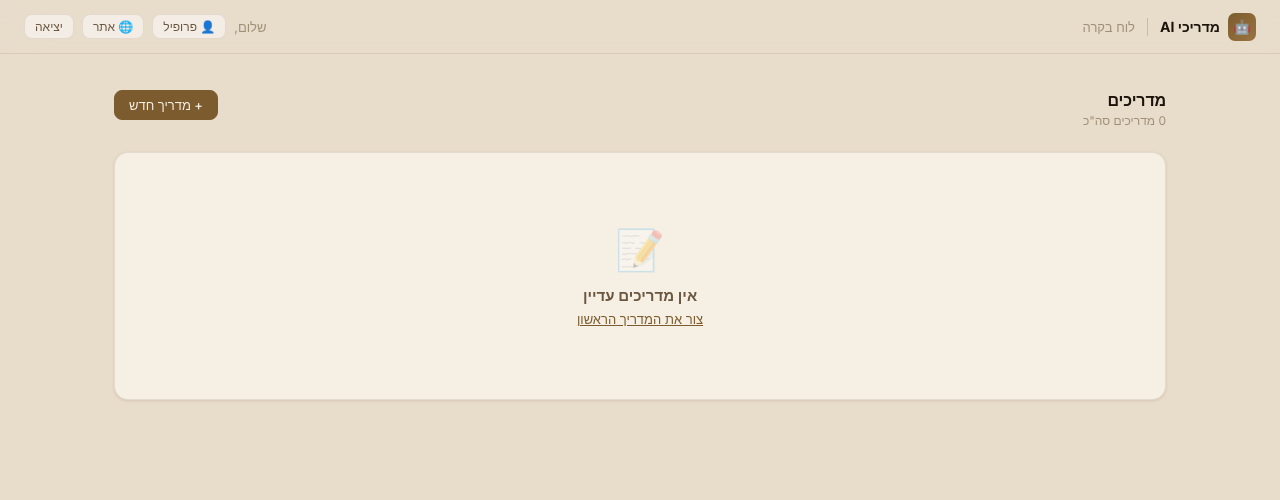
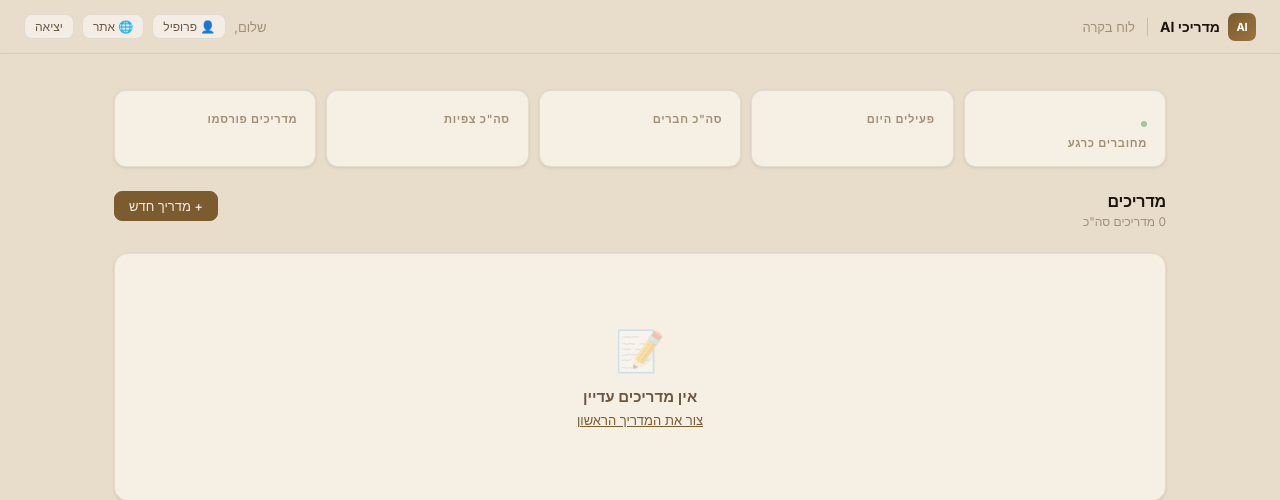
Before and after one commit to shlomi2005/ai-guides, a FastAPI app: template templates/admin/dashboard.html in a window 1280 px wide. Shown: the top 500 px of the page. Run offline with FastAPI, Linux system fonts and the light colour scheme; the template is opened without the code that fills it, so the values that code supplies are empty; parts of the project's set-up code (start-up, migrations or seed data) failed here and were passed over.

Commit message:
UX: stats dashboard, logo, TOC fix, bookmarks
- Logo: replace robot emoji with clean "AI" text in all 9 templates
- TOC: remove loading placeholder; hide entire TOC card when guide has no headings
- Bookmarks: store title+url in localStorage (v2 key), show saved list on homepage
- Stats: admin dashboard now shows live stats — online now (last 10 min), active today, total members, total views, total guides
- Track last_seen per Google user on each page visit

Co-Authored-By: Claude Sonnet 4.6 <noreply@anthropic.com>

```diff
--- a/app.py
+++ b/app.py
@@ -144,6 +144,7 @@ def _migrate():
             "ALTER TABLE guides ADD COLUMN view_count INTEGER DEFAULT 0",
             "ALTER TABLE admins ADD COLUMN avatar TEXT DEFAULT ''",
             "ALTER TABLE guides ADD COLUMN category TEXT DEFAULT ''",
+            "ALTER TABLE users ADD COLUMN last_seen TEXT",
             """CREATE TABLE IF NOT EXISTS allowed_editors (
                 id INTEGER PRIMARY KEY AUTOINCREMENT,
                 email TEXT UNIQUE NOT NULL,
@@ -419,6 +420,12 @@ async def index(request: Request):
             ).fetchall()
             all_reactions[g["id"]] = {r["emoji"]: r["cnt"] for r in rows}
         member_count = conn.execute("SELECT COUNT(*) as cnt FROM users").fetchone()["cnt"]
+        # Update last_seen for Google users
+        if user and not user.get("is_admin") and user.get("id"):
+            try:
+                conn.execute("UPDATE users SET last_seen=datetime('now') WHERE id=?", (int(user["id"]),))
+            except Exception:
+                pass
         # Count per category for sidebar badges
         cat_counts = {row["category"]: row["cnt"] for row in conn.execute(
             "SELECT category, COUNT(*) as cnt FROM guides WHERE is_published=1 GROUP BY category"
@@ -450,6 +457,11 @@ async def view_guide(request: Request, guide_id: int):
         if not guide:
             raise HTTPException(status_code=404, detail="מדריך לא נמצא")
         conn.execute("UPDATE guides SET view_count = view_count + 1 WHERE id=?", (guide_id,))
+        if user and not user.get("is_admin") and user.get("id"):
+            try:
+                conn.execute("UPDATE users SET last_seen=datetime('now') WHERE id=?", (int(user["id"]),))
+            except Exception:
+                pass
 
         files = conn.execute(
             "SELECT * FROM guide_files WHERE guide_id=? ORDER BY display_order",
@@ -589,8 +601,15 @@ async def admin_dashboard(request: Request):
             FROM guides g LEFT JOIN admins a ON g.created_by=a.id
             ORDER BY g.created_at DESC
         """).fetchall()
+        stats = {
+            "total_users":   conn.execute("SELECT COUNT(*) as c FROM users").fetchone()["c"],
+            "online_now":    conn.execute("SELECT COUNT(*) as c FROM users WHERE last_seen > datetime('now','-10 minutes')").fetchone()["c"],
+            "today_active":  conn.execute("SELECT COUNT(*) as c FROM users WHERE last_seen > datetime('now','start of day')").fetchone()["c"],
+            "total_views":   conn.execute("SELECT COALESCE(SUM(view_count),0) as c FROM guides WHERE is_published=1").fetchone()["c"],
+            "total_guides":  conn.execute("SELECT COUNT(*) as c FROM guides WHERE is_published=1").fetchone()["c"],
+        }
     return templates.TemplateResponse("admin/dashboard.html", {
-        "request": request, "admin": actor, "guides": guides
+        "request": request, "admin": actor, "guides": guides, "stats": stats
     })
 
 @app.get("/admin/new", response_class=HTMLResponse)
--- a/templates/admin/admins.html
+++ b/templates/admin/admins.html
@@ -72,7 +72,7 @@ input::placeholder { color: var(--t3); }
 </head>
 <body>
 <div class="topbar">
-  <a class="t-logo" href="/"><div class="t-logo-mark">🤖</div><span class="t-logo-text">מדריכי AI</span></a>
+  <a class="t-logo" href="/"><div class="t-logo-mark" style="font-size:0.7rem;font-weight:800;color:#fff;letter-spacing:-0.03em">AI</div><span class="t-logo-text">מדריכי AI</span></a>
   <div class="t-sep"></div>
   <a class="t-back" href="/admin/">← לוח בקרה</a>
   <div class="t-sep"></div>
--- a/templates/admin/dashboard.html
+++ b/templates/admin/dashboard.html
@@ -29,8 +29,9 @@ html, body { background: var(--bg); color: var(--t1);
 .t-logo-mark {
   width: 28px; height: 28px; border-radius: 7px;
   background: linear-gradient(135deg, var(--acc), var(--acc-h));
-  display: flex; align-items: center; justify-content: center; font-size: 0.85rem;
+  display: flex; align-items: center; justify-content: center;
 }
+.t-logo-mark span { font-size: 0.7rem; font-weight: 800; color: #fff; letter-spacing: -0.03em; }
 .t-logo-text { font-size: 0.875rem; font-weight: 700; color: var(--t1); }
 .t-sep { width: 1px; height: 18px; background: var(--border2); flex-shrink: 0; }
 .t-crumb { font-size: 0.8125rem; color: var(--t3); }
@@ -93,13 +94,22 @@ td { padding: 13px 16px; font-size: 0.8125rem; vertical-align: middle; }
 ::-webkit-scrollbar { width: 5px; }
 ::-webkit-scrollbar-track { background: transparent; }
 ::-webkit-scrollbar-thumb { background: var(--border2); border-radius: 3px; }
+
+.stats-row { display: grid; grid-template-columns: repeat(5, 1fr); gap: 10px; margin-bottom: 24px; }
+.stat-card { background: var(--card); border: 1px solid var(--border); border-radius: 12px; padding: 16px 18px; box-shadow: var(--shadow-sm); }
+.stat-val { font-size: 1.5rem; font-weight: 800; color: var(--t1); letter-spacing: -0.03em; line-height: 1; margin-bottom: 5px; }
+.stat-val.online { color: #3a9c56; }
+.stat-lbl { font-size: 0.7rem; font-weight: 600; color: var(--t3); text-transform: uppercase; letter-spacing: 0.06em; }
+.stat-dot { display: inline-block; width: 6px; height: 6px; border-radius: 50%; background: #3a9c56; margin-left: 5px; animation: pulse 2s infinite; }
+@keyframes pulse { 0%,100%{opacity:1} 50%{opacity:0.4} }
+@media (max-width: 700px) { .stats-row { grid-template-columns: repeat(2, 1fr); } }
 </style>
 </head>
 <body>
 
 <div class="topbar">
   <a class="t-logo" href="/">
-    <div class="t-logo-mark">🤖</div>
+    <div class="t-logo-mark"><span>AI</span></div>
     <span class="t-logo-text">מדריכי AI</span>
   </a>
   <div class="t-sep"></div>
@@ -114,6 +124,31 @@ td { padding: 13px 16px; font-size: 0.8125rem; vertical-align: middle; }
 </div>
 
 <div class="main">
+
+  <!-- Stats -->
+  <div class="stats-row">
+    <div class="stat-card">
+      <div class="stat-val online"><span class="stat-dot"></span>{{ stats.online_now }}</div>
+      <div class="stat-lbl">מחוברים כרגע</div>
+    </div>
+    <div class="stat-card">
+      <div class="stat-val">{{ stats.today_active }}</div>
+      <div class="stat-lbl">פעילים היום</div>
+    </div>
+    <div class="stat-card">
+      <div class="stat-val">{{ stats.total_users }}</div>
+      <div class="stat-lbl">סה"כ חברים</div>
+    </div>
+    <div class="stat-card">
+      <div class="stat-val">{{ stats.total_views }}</div>
+      <div class="stat-lbl">סה"כ צפיות</div>
+    </div>
+    <div class="stat-card">
+      <div class="stat-val">{{ stats.total_guides }}</div>
+      <div class="stat-lbl">מדריכים פורסמו</div>
+    </div>
+  </div>
+
   <div class="page-head">
     <div>
       <div class="page-h">מדריכים</div>
--- a/templates/admin/edit_guide.html
+++ b/templates/admin/edit_guide.html
@@ -80,7 +80,7 @@ textarea { width: 100%; background: rgba(255,255,255,0.7); border: none; outline
 </head>
 <body>
 <div class="topbar">
-  <a class="t-logo" href="/"><div class="t-logo-mark">🤖</div><span class="t-logo-text">מדריכי AI</span></a>
+  <a class="t-logo" href="/"><div class="t-logo-mark" style="font-size:0.7rem;font-weight:800;color:#fff;letter-spacing:-0.03em">AI</div><span class="t-logo-text">מדריכי AI</span></a>
   <div class="t-sep"></div>
   <a class="t-back" href="/admin/">← לוח בקרה</a>
   <div class="t-sep"></div>
--- a/templates/admin/login.html
+++ b/templates/admin/login.html
@@ -58,7 +58,7 @@ button:active { transform: scale(0.98); }
 <body>
 <div class="box">
   <div class="logo-wrap">
-    <div class="logo-mark">🤖</div>
+    <div class="logo-mark" style="font-size:1rem;font-weight:800;color:#fff;letter-spacing:-0.03em;display:flex;align-items:center;justify-content:center">AI</div>
     <span class="logo-text">מדריכי AI</span>
     <div class="logo-sub">כניסת מנהל מערכת</div>
   </div>
--- a/templates/admin/new_guide.html
+++ b/templates/admin/new_guide.html
@@ -72,7 +72,7 @@ textarea { width: 100%; background: rgba(255,255,255,0.7); border: none; outline
 </head>
 <body>
 <div class="topbar">
-  <a class="t-logo" href="/"><div class="t-logo-mark">🤖</div><span class="t-logo-text">מדריכי AI</span></a>
+  <a class="t-logo" href="/"><div class="t-logo-mark" style="font-size:0.7rem;font-weight:800;color:#fff;letter-spacing:-0.03em">AI</div><span class="t-logo-text">מדריכי AI</span></a>
   <div class="t-sep"></div>
   <a class="t-back" href="/admin/">← לוח בקרה</a>
   <div class="t-sep"></div>
--- a/templates/admin/profile.html
+++ b/templates/admin/profile.html
@@ -54,7 +54,7 @@ label { display: block; font-size: 0.6875rem; font-weight: 700; color: var(--t3)
 </head>
 <body>
 <div class="topbar">
-  <a class="t-logo" href="/"><div class="t-logo-mark">🤖</div><span class="t-logo-text">מדריכי AI</span></a>
+  <a class="t-logo" href="/"><div class="t-logo-mark" style="font-size:0.7rem;font-weight:800;color:#fff;letter-spacing:-0.03em">AI</div><span class="t-logo-text">מדריכי AI</span></a>
   <div class="t-sep"></div>
   <a class="t-back" href="/admin/">← לוח בקרה</a>
   <div class="t-sep"></div>
--- a/templates/landing.html
+++ b/templates/landing.html
@@ -106,7 +106,7 @@ html, body {
 <body>
 <div class="wrap">
   <div class="logo-area">
-    <div class="logo-mark">🤖</div>
+    <div class="logo-mark" style="font-size:1rem;font-weight:800;color:#fff;letter-spacing:-0.03em;display:flex;align-items:center;justify-content:center">AI</div>
     <div class="logo-title">מדריכי AI</div>
     <div class="logo-sub">מדריכים מקצועיים לבינה מלאכותית<br>לקהילה שלנו</div>
   </div>
```
Also changed, not shown: templates/guide.html (+22 -14 lines), templates/index.html (+41 -2 lines).
